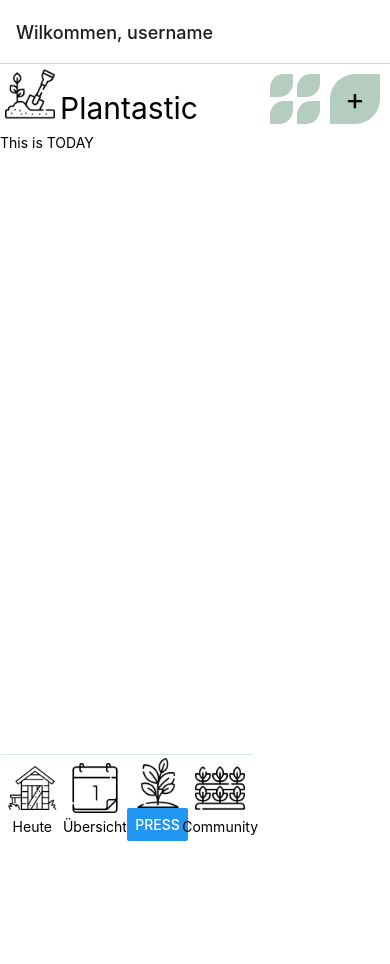
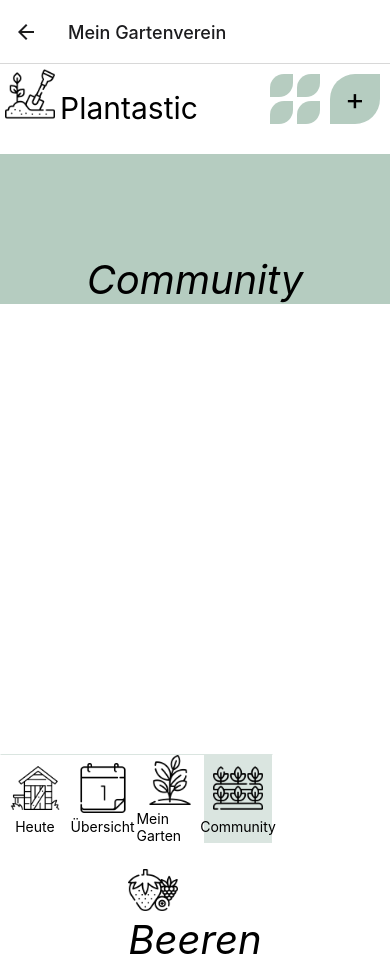
Before and after one commit to cathacz/plantastic, a React Native app in the folder client/: screen /Community in a window 390 px wide. Before the commit the page ends 844 px from the top, so only its background shows below. Built offline with nearby package versions, Linux system fonts and the light colour scheme.

Commit message:
fixed the navigation problem

```diff
--- a/client/App.js
+++ b/client/App.js
@@ -36,24 +36,19 @@
           options={{ title: "Wilkommen, username", prop: "props" }}
         />
         <Stack.Screen
-          name="Monthly overview"
+          name="Overview"
           component={Overview}
           options={{ title: "Monatsübersicht" }}
         />
         <Stack.Screen
-          name="My Garden"
+          name="MyGarden"
           component={MyGarden}
           options={{ title: "Mein Garten" }}
         />
         <Stack.Screen
-          name="My Community"
+          name="Community"
           component={Community}
           options={{ title: "Mein Gartenverein" }}
-        />
-        <Stack.Screen
-          name="bottom navigation"
-          component={NavMainBottom}
-          options={{ title: "navBottom", prop: "props" }}
         />
         {/* Screens accessible from Today---------------------------------- */}
         {/* Screens accessible from Overview---------------------------------- */}
--- a/client/app/components/2_NavComponents/NavMainBottom.js
+++ b/client/app/components/2_NavComponents/NavMainBottom.js
@@ -66,7 +66,6 @@
       </TouchableOpacity>
 
       <View
-        to="/myGarden"
         underlayColor="rgba(109, 153, 130, 0.25)"
         style={[StyleMain.navItem, styles.itemThree, StyleMain.navElements]}
       >
--- a/client/package.json
+++ b/client/package.json
@@ -21,7 +21,7 @@
     "react-moment": "^1.1.1",
     "react-native": "0.64.2",
     "react-native-calendar-strip": "^2.2.5",
-    "react-native-safe-area-context": "3.3.2",
+    "react-native-safe-area-context": "^3.3.2",
     "react-native-screens": "~3.8.0",
     "react-native-svg": "12.1.1",
     "react-native-web": "^0.17.1"
```
Also changed, not shown: client/app/screens/1_MainScreens/1_Today.js (+12 -13 lines), 1 other file (tests, documents, lock files or other folders).
